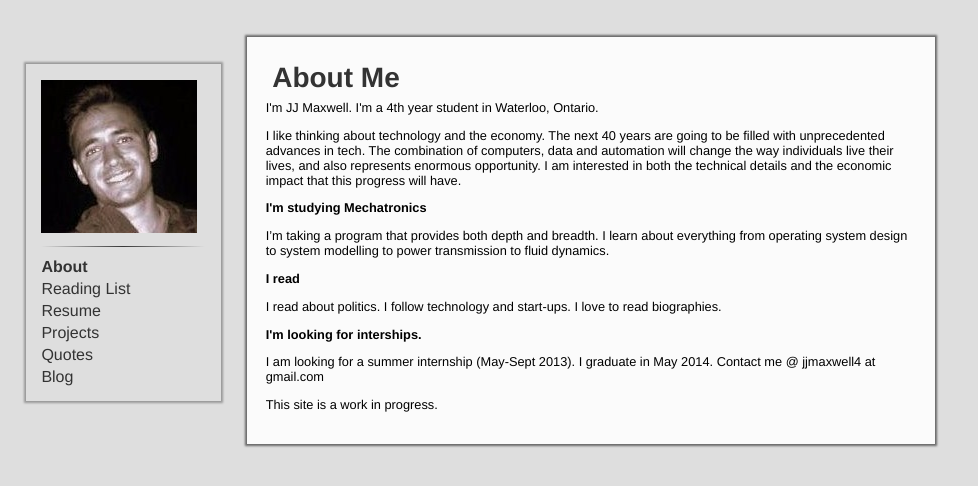
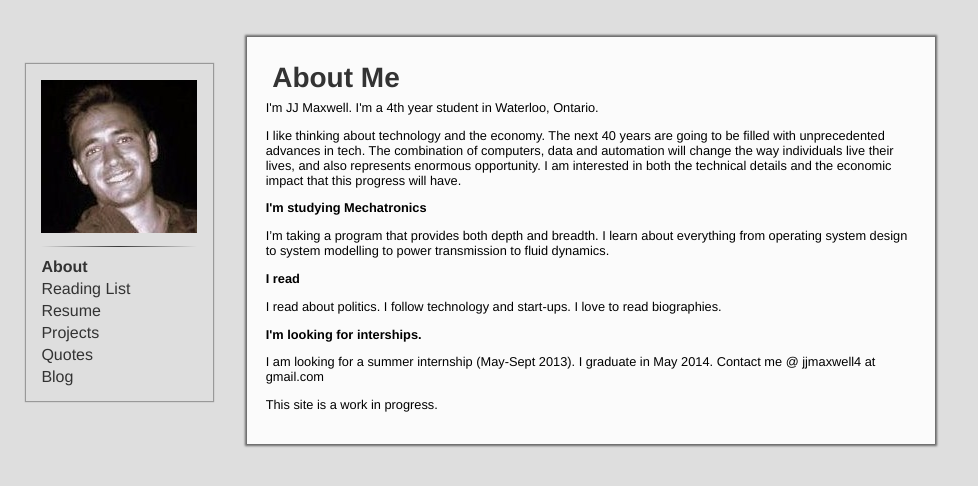
Before and after one commit to jjmaxwell4/personalsite, a Python web app: template templates/home.html in a window 1280 px wide. Shown: the top 486 px of the page, without its empty margins (0-978 px from the left). Run offline with Jinja, Linux system fonts and the light colour scheme; the template is opened without the code that fills it, so the values that code supplies are empty.

Commit message:
New Box Shadow layouts

```diff
--- a/static/main.css
+++ b/static/main.css
@@ -39,15 +39,15 @@ body  {
 }
 
 #header {
-	width: 170px;
+	width: 162px;
 	margin-top: 5%;
   padding: 1%;
 	text-align: left;
   top: 0;
   position: fixed;
-  -moz-box-shadow: 0 0 2px 2px #999999;
-  -webkit-box-shadow: 0 0 2px 2px #999999;
-  box-shadow: 0 0 2px 2px #999999;
+  -moz-box-shadow: 0 0 1px 1px #999999;
+  -webkit-box-shadow: 0 0 1px 1px #999999;
+  box-shadow: 0 0 1px 1px #999999;
 }
 
 #content {
```
